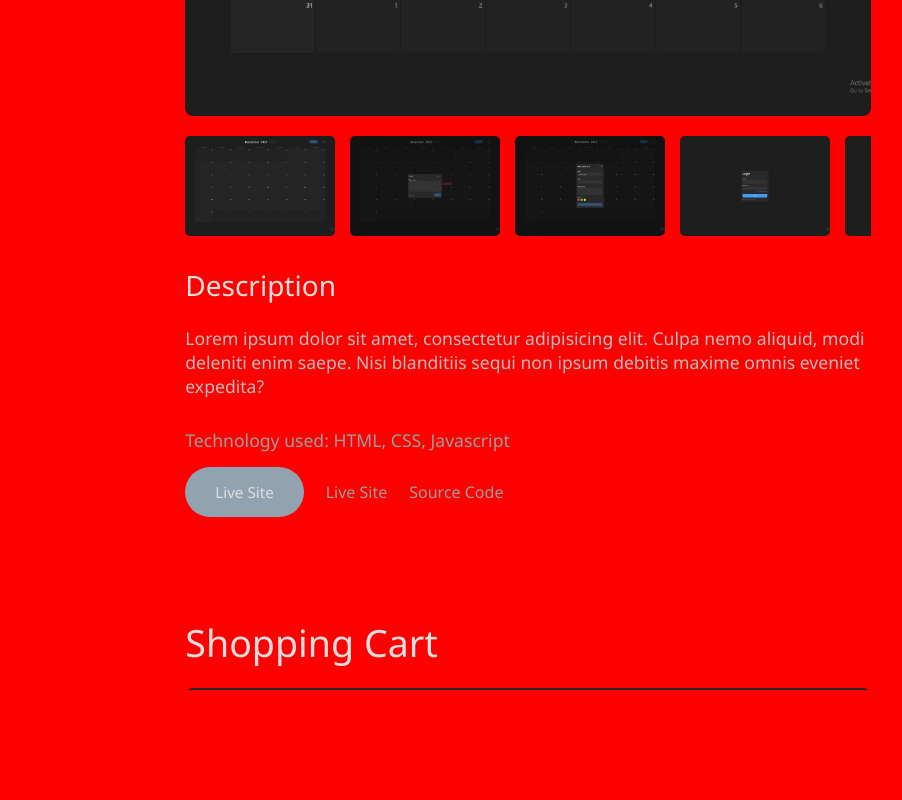
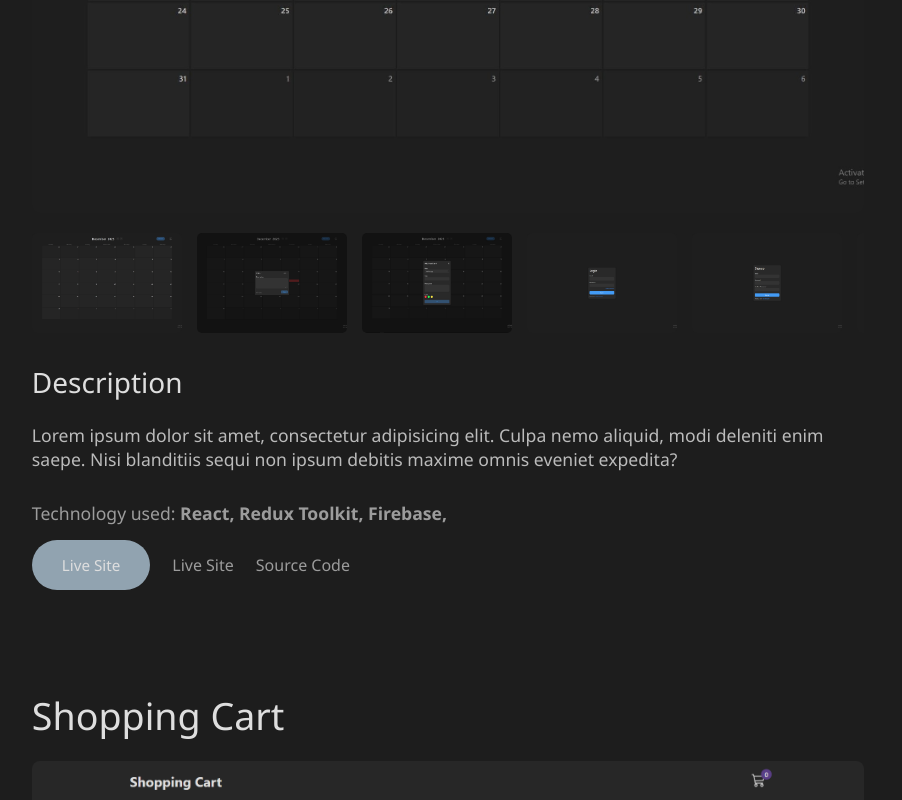
Before and after one commit to jhank12/Portfolio-React, a React (Vite) app: page / in a window 1280 px wide. Shown: the part 2020-2820 px from the top of the page, without its empty margins (192-1094 px from the left). Built offline with nearby package versions, Linux system fonts and the light colour scheme.

Commit message:
updated project section

```diff
--- a/src/Components/ImageGallery/ImageGallery.css
+++ b/src/Components/ImageGallery/ImageGallery.css
@@ -36,7 +36,7 @@
   gap: 15px;
   margin-top: 15px;
   width: 100%;
-  overflow-x: scroll;
+  overflow: scroll;
 }
 
 .smallImages img {
--- a/src/Components/ImageGallery/ImageGallery.jsx
+++ b/src/Components/ImageGallery/ImageGallery.jsx
@@ -7,10 +7,10 @@ const ImageGallery = ({ images }) => {
   const [count, setCount] = useState(0);
 
   useEffect(() => {
-    if (count > images.length) {
+    if (count === images.length) {
       setCount(0);
     } else if (count < 0) {
-      setCount(images.length);
+      setCount(images.length - 1);
     }
   }, [count]);
 
--- a/src/Components/Sections/ProjectsSection.jsx
+++ b/src/Components/Sections/ProjectsSection.jsx
@@ -16,8 +16,9 @@ const ProjectsSection = () => {
         "../src/Images/CalendarImages/calendar_signup1.PNG",
         "../src/Images/CalendarImages/calendar_forgotpassword1.PNG",
       ],
-      site: 'https://calendar-jhank12.netlify.app/#/',
-      code: 'https://github.com/jhank12/Calendar'
+      tech: ["React", "Redux Toolkit", "Firebase"],
+      site: "https://calendar-jhank12.netlify.app/#/",
+      code: "https://github.com/jhank12/Calendar",
     },
     {
       name: "Shopping Cart",
@@ -28,8 +29,10 @@ const ProjectsSection = () => {
         "../src/Images/ShoppingCart/cart_2.PNG",
         "../src/Images/ShoppingCart/cart_checkout.PNG",
       ],
-      site: 'https://jhank12-shopping-cart.netlify.app/',
-      code: 'https://github.com/jhank12/Shopping-Cart'
+      tech: ["React", "TypeScript", "Redux Toolkit"],
+
+      site: "https://jhank12-shopping-cart.netlify.app/",
+      code: "https://github.com/jhank12/Shopping-Cart",
     },
     {
       name: "Tip Calculator",
@@ -38,8 +41,10 @@ const ProjectsSection = () => {
         "../src/Images/TipCalculator/calculator_main.PNG",
         "../src/Images/TipCalculator/calculator_2.PNG",
       ],
-      site: 'https://jhank12.github.io/Tip-Calculator/',
-      code: 'https://github.com/jhank12/Tip-Calculator'
+      tech: ["HTML", "CSS", "JavaScript"],
+
+      site: "https://jhank12.github.io/Tip-Calculator/",
+      code: "https://github.com/jhank12/Tip-Calculator",
     },
     {
       name: "Pixel Art Editor",
@@ -49,8 +54,10 @@ const ProjectsSection = () => {
         "../src/Images/PixelArtEditor/editor2.PNG",
         "../src/Images/PixelArtEditor/editor3.PNG",
       ],
-      site: 'https://jhank12.github.io/Pixel-Art-Editor/',
-      code: 'https://github.com/jhank12/Pixel-Art-Editor'
+      tech: ["HTML", "CSS", "JavaScript"],
+
+      site: "https://jhank12.github.io/Pixel-Art-Editor/",
+      code: "https://github.com/jhank12/Pixel-Art-Editor",
     },
   ];
 
@@ -62,18 +69,18 @@ const ProjectsSection = () => {
 
       <div className="projectsContainer">
         {/* left side navigation */}
-        <nav className="projectsNav">
+        {/* <nav className="projectsNav">
           <ul>
             <li onClick={() => setLink("calendar")}>Calendar</li>
             <li onClick={() => setLink("shoppingCart")}>E-Commerce</li>
             <li onClick={() => setLink("calculator")}>Tip Calculator</li>
             <li onClick={() => setLink("pixelArt")}>Pixel Art Editor</li>
           </ul>
-        </nav>
+        </nav> */}
 
         <div className="projectsList">
           {testArr.map((project) => {
-            const { name, id, images, site, code } = project;
+            const { name, id, images, tech: techArr, site, code } = project;
 
             return (
               <div key={id} className="project" id={id}>
@@ -95,13 +102,20 @@ const ProjectsSection = () => {
                 </div>
 
                 <p className="gray-dark">
-                  Technology used: HTML, CSS, Javascript
+                  Technology used: {" "}
+                  {techArr.map((tech) => {
+                    return <strong key={tech}>{tech}, {" "}</strong> ;
+                  })}
                 </p>
 
                 <div className="projectActions">
                   <button>Live Site</button>
-                  <a href={site} rel="noreferrer" target="_blank">Live Site</a>
-                  <a href={code} rel="noreferrer" target="_blank">Source Code</a>
+                  <a href={site} rel="noreferrer" target="_blank">
+                    Live Site
+                  </a>
+                  <a href={code} rel="noreferrer" target="_blank">
+                    Source Code
+                  </a>
                 </div>
               </div>
             );
--- a/src/index.css
+++ b/src/index.css
@@ -6,8 +6,7 @@
 
 body {
   background-color: #1e1e1e;
-  background-color: #ff0000;
-
+  background-color: #1d1d1d;
   font-family: "Segoe UI", sans-serif;
   color: #dedede;
 }
@@ -138,6 +137,7 @@ button {
   display: flex;
   gap: 35px;
   margin-top: 30px;
+  flex-wrap: wrap;
 }
 
 
--- a/src/projectsSection.css
+++ b/src/projectsSection.css
@@ -10,10 +10,10 @@
   display: flex;
   flex-direction: column;
   gap: 100px;
-  overflow-y: scroll;
-  max-height: 1100px;
-  min-height: 800px;
-  width: 70%;
+  /* overflow-y: scroll; */
+  /* max-height: 1100px; */
+  /* min-height: 800px; */
+  width: 85%;
 }
 
 .projectsNav {
```
